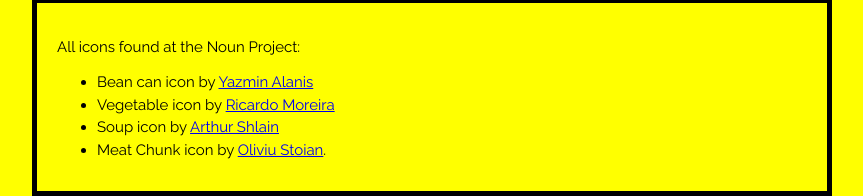
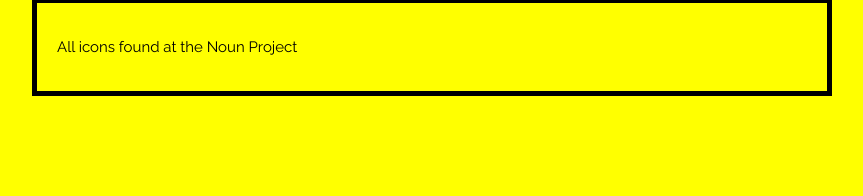
Before and after one commit to hadissulejmani/fresh-store, a plain HTML site: page index.html in a window 1280 px wide. Shown: the part 1500-1696 px from the top of the page, without its empty margins (208-1071 px from the left). After the commit the page ends 1596 px from the top, so only its background shows below. Drawn offline with Linux system fonts and the light colour scheme; a web font is replaced by a local one.

Commit message:
Update index.html

```diff
--- a/index.html
+++ b/index.html
@@ -40,14 +40,7 @@
       </main>
     </div>
     <footer>
-      <p>All icons found at the Noun Project:</p>
-
-      <ul>
-        <li>Bean can icon by <a href="https://thenounproject.com/yalanis/">Yazmin Alanis</a></li>
-        <li>Vegetable icon by <a href="https://thenounproject.com/skatakila/">Ricardo Moreira</a></li>
-        <li>Soup icon by <a href="https://thenounproject.com/ArtZ91/">Arthur Shlain</a></li>
-        <li>Meat Chunk icon by <a href="https://thenounproject.com/smashicons/">Oliviu Stoian</a>.</li>
-      </ul>
+      <p>All icons found at the Noun Project</p>
     </footer>
     <script src="can-script.js"></script>
   </body>
```
